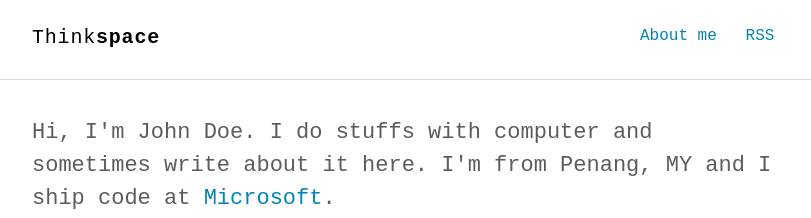
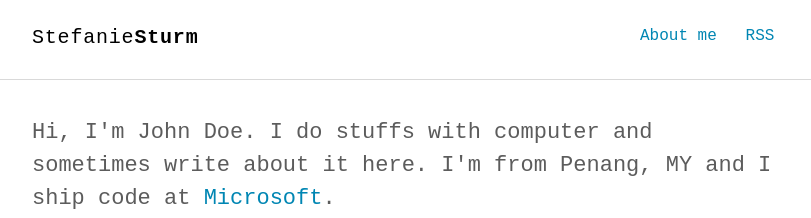
Before and after one commit to stefaniesturm/stefaniesturm.github.io, a Jekyll site: the page built from index.html, in a window 1280 px wide. Shown: the top 218 px of the page, without its empty margins (232-1043 px from the left). Built offline with Jekyll 4.4.1, drawn with Linux system fonts in a browser that asks for light colours; some web fonts are replaced.

Commit message:
Update _config.yml

```diff
--- a/_config.yml
+++ b/_config.yml
@@ -1,9 +1,9 @@
 # Site settings
-title_left    : "Think"
-title_right   : "space" # default: ""
-description   : "Minimalist Jekyll theme for technical writing blog."
-keywords      : "Jekyll, theme, free, download, SEO, blog, web, minimalist, thinkspace"
-url           : https://heiswayi.github.io/thinkspace # site url
+title_left    : "Stefanie"
+title_right   : "Sturm" # default: ""
+description   : "Online CV and portfolio for academic work and other things."
+keywords      : ""
+url           : https://stefaniesturm.github.io # site url
 baseurl       : "" # apply repo name like "/myproject" if used under gh-pages branch, else (under master branch) just leave empty/blank
 cover         : "" # image uri like logo/cover image for site seo
 
```
